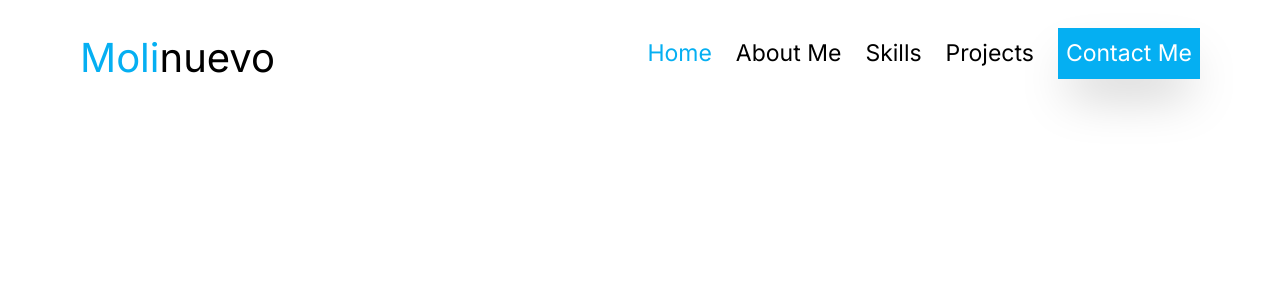
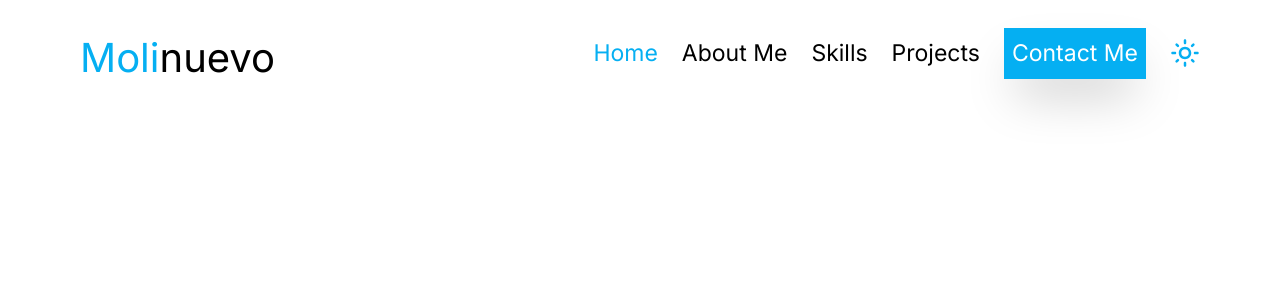
Before and after one commit to luismolinuevo/personal-portfolio, a Next.js app in the folder my-project/: page / in a window 1280 px wide. Shown: the top 300 px of the page. Built offline with nearby package versions, Linux system fonts and the light colour scheme.

Commit message:
created lightmode and darkmode button

```diff
--- /dev/null
+++ b/my-project/app/components/Navbar/LightModeDarkModeButton.jsx
@@ -0,0 +1,28 @@
+"use client";
+
+import { useState } from "react";
+import { MdOutlineLightMode, MdDarkMode } from "react-icons/md";
+
+export default function LightModeDarkModeButton() {
+  const [darkMode, setDarkMode] = useState(false);
+
+  const handleClick = () => {
+    setDarkMode(!darkMode);
+    // localStorage.set("darkMode", darkMode)
+  }
+  return (
+    <div>
+      {darkMode ? (
+        <MdDarkMode
+          className="text-main cursor-pointer text-[30px]"
+          onClick={handleClick}
+        />
+      ) : (
+        <MdOutlineLightMode
+          className="text-main cursor-pointer text-[30px]"
+          onClick={handleClick}
+        />
+      )}
+    </div>
+  );
+}
--- a/my-project/app/components/Navbar.jsx
+++ b/my-project/app/components/Navbar/Navbar.jsx
@@ -1,7 +1,8 @@
-"use client"
+"use client";
 
 import React, { useState, useEffect } from "react";
 import { GiHamburgerMenu } from "react-icons/gi";
+import LightModeDarkModeButton from "./LightModeDarkModeButton";
 
 export default function Navbar() {
   const [openNav, setOpenNav] = useState(false);
@@ -26,7 +27,11 @@ export default function Navbar() {
   return (
     <header
       className={`w-full px-[50px] py-7 md:px-[80px] text-center fixed z-10 block ${
-        openNav ? "bg-main h-screen" : isScrolled ? "bg-gray-800 bg-opacity-80" : ""
+        openNav
+          ? "bg-main h-screen"
+          : isScrolled
+          ? "bg-gray-800 bg-opacity-80"
+          : ""
       }`}
       id="top"
       style={{ position: isScrolled ? "sticky" : "static", top: 0 }}
@@ -34,7 +39,8 @@ export default function Navbar() {
       <nav className="flex justify-between">
         <a className="cursor-pointer pr-4">
           <h1 className={`text-[40px] ${openNav ? "hidden" : ""}`}>
-            <span className={`text-main`}>Moli</span><span className={`${isScrolled ? "text-white" : ""}`}>nuevo</span>
+            <span className={`text-main`}>Moli</span>
+            <span className={`${isScrolled ? "text-white" : ""}`}>nuevo</span>
           </h1>
         </a>
         <div
@@ -44,7 +50,9 @@ export default function Navbar() {
         >
           <ul
             className={`lg:flex gap-6 md:text-[23px] md:items-center ${
-              openNav ? "flex flex-col text-center text-[20px] text-black" : "hidden"
+              openNav
+                ? "flex flex-col text-center text-[20px] text-black"
+                : "hidden"
             } ${isScrolled ? "text-white" : ""}`}
           >
             <a
@@ -82,10 +90,14 @@ export default function Navbar() {
             >
               <li>Contact Me</li>
             </a>
+            <LightModeDarkModeButton />
           </ul>
         </div>
+
         <button
-          className={`lg:hidden text-[25px] text-main ${openNav ? "hidden" : ""}`}
+          className={`lg:hidden text-[25px] text-main ${
+            openNav ? "hidden" : ""
+          }`}
           onClick={() => setOpenNav(true)}
         >
           <GiHamburgerMenu />
--- a/my-project/app/layout.js
+++ b/my-project/app/layout.js
@@ -1,6 +1,6 @@
 import { Inter } from "next/font/google";
 import "./globals.css";
-import Navbar from "./components/Navbar";
+import Navbar from "./components/Navbar/Navbar";
 
 const inter = Inter({ subsets: ["latin"] });
 
```
